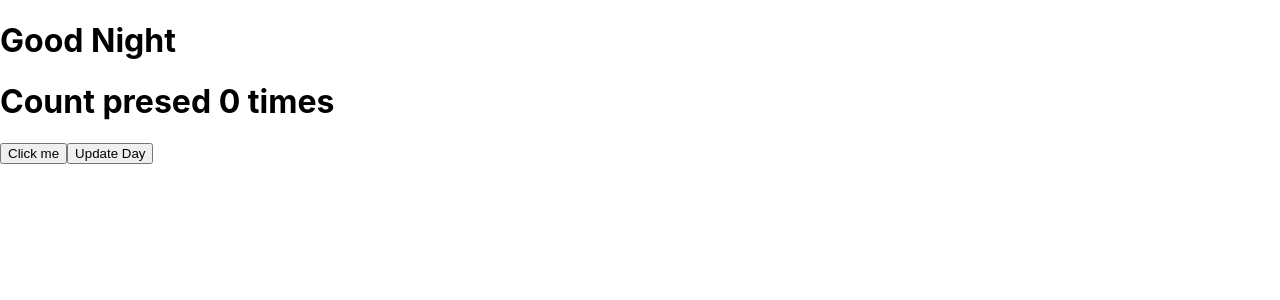
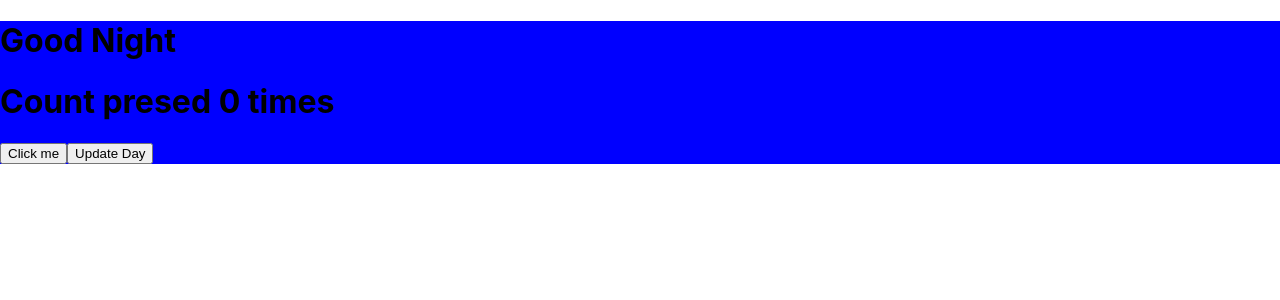
Before and after one commit to Nouman3307/bootcampclass4, a React (Create React App) app: page / in a window 1280 px wide. Shown: the top 300 px of the page. Built offline with nearby package versions, Linux system fonts and the light colour scheme.

Commit message:
Update App.js

```diff
--- a/src/App.js
+++ b/src/App.js
@@ -8,7 +8,7 @@ function App() {
   let [isMorning, setMorning] = useState(false)
 
   return (
-    <div className={`-box ${isMorning ? 'dayLight' : ''}`}>
+    <div className={`box ${isMorning ? 'night' : ''}`}>
       <h1>Good {isMorning ? 'Morning' : 'Night'}</h1>
       <Class4  counter={count}/>
       <button onClick={() => setCount(count + 3)}>
```
